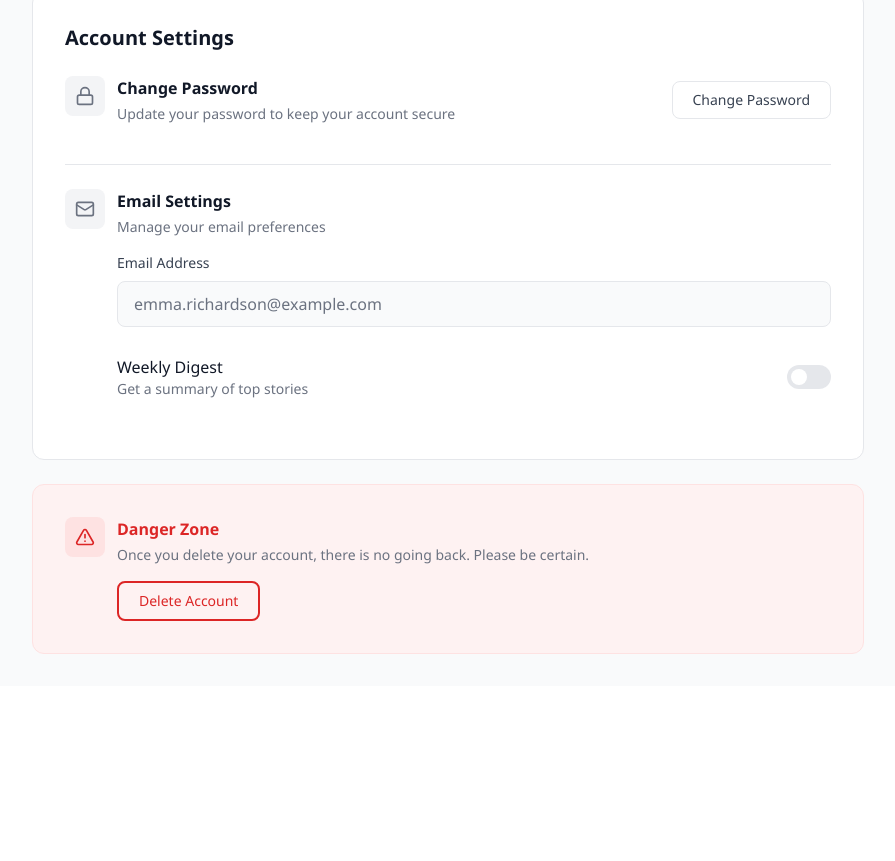
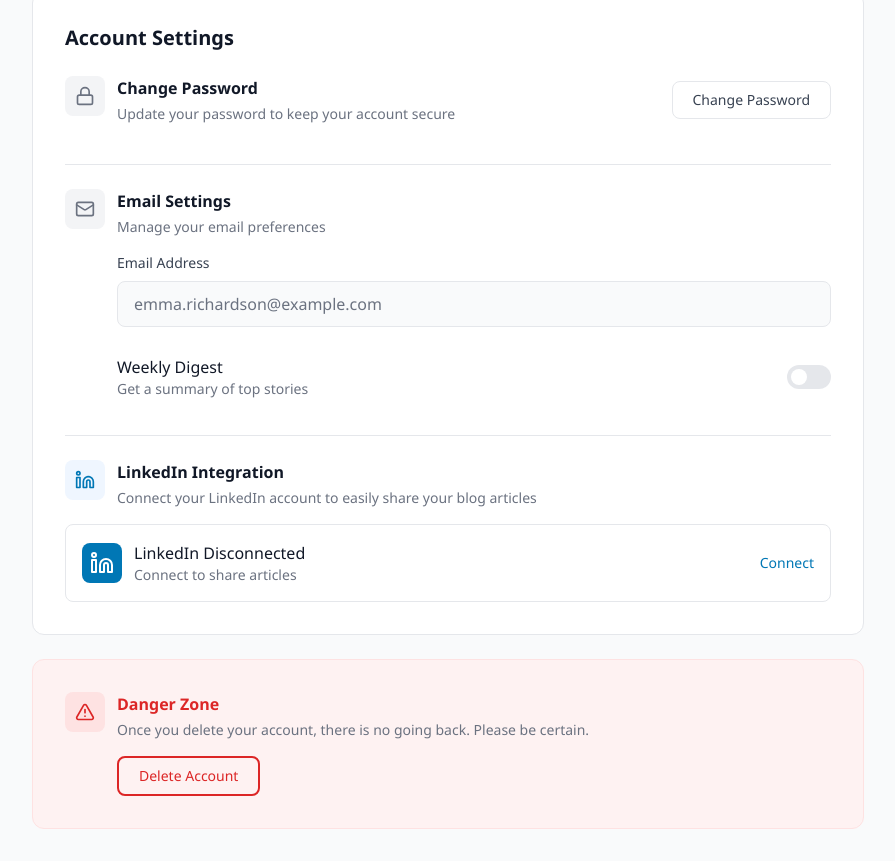
Before and after one commit to dulanprabashwara/software-project-, a Next.js app in the folder easy-blogger/: page /profile/edit in a window 1280 px wide. Shown: the part 795-1656 px from the top of the page, without its empty margins (192-1087 px from the left). Before the commit the page ends 1481 px from the top, so only its background shows below. Built offline with nearby package versions, Linux system fonts and the light colour scheme.

Commit message:
Added about section in the user profile page

```diff
--- a/easy-blogger/app/(main)/profile/edit/page.jsx
+++ b/easy-blogger/app/(main)/profile/edit/page.jsx
@@ -2,6 +2,7 @@
 
 import { useState, useRef } from "react";
 import { useRouter } from "next/navigation";
+import Link from "next/link";
 import {
   Camera,
   Lock,
@@ -280,12 +281,12 @@ export default function EditProfilePage() {
                 </p>
               </div>
             </div>
-            <button
-              onClick={() => router.push("/subscription/manage")}
+            <Link
+              href="/subscription/manage"
               className="px-6 py-2.5 bg-[#111827] hover:bg-[#374151] text-white rounded-full text-sm font-medium transition-colors whitespace-nowrap ml-4"
             >
               Manage Subscription
-            </button>
+            </Link>
           </div>
         </div>
       ) : (
@@ -453,6 +454,53 @@ export default function EditProfilePage() {
             </div>
           </div>
         </div>
+
+        {/* LinkedIn Integration */}
+        <div className="pt-6 mt-6 border-t border-[#E5E7EB]">
+          <div className="flex items-start gap-3 mb-4">
+            <div className="w-10 h-10 bg-[#EFF6FF] rounded-lg flex items-center justify-center">
+              <Linkedin className="w-5 h-5 text-[#0077B5]" />
+            </div>
+            <div>
+              <h3 className="font-semibold text-[#111827] mb-1">
+                LinkedIn Integration
+              </h3>
+              <p className="text-sm text-[#6B7280]">
+                Connect your LinkedIn account to easily share your blog articles
+              </p>
+            </div>
+          </div>
+
+          <div className="bg-white border border-[#E5E7EB] rounded-lg p-4 flex items-center justify-between">
+            <div className="flex items-center gap-3">
+              <div className="w-10 h-10 bg-[#0077B5] rounded-lg flex items-center justify-center">
+                <Linkedin className="w-6 h-6 text-white" />
+              </div>
+              <div>
+                <p className="font-medium text-[#111827]">
+                  {linkedInConnected
+                    ? "LinkedIn Connected"
+                    : "LinkedIn Disconnected"}
+                </p>
+                <p className="text-sm text-[#6B7280]">
+                  {linkedInConnected
+                    ? "Share articles directly to your LinkedIn profile"
+                    : "Connect to share articles"}
+                </p>
+              </div>
+            </div>
+            <button
+              onClick={() => setLinkedInConnected(!linkedInConnected)}
+              className={`text-sm font-medium transition-colors ${
+                linkedInConnected
+                  ? "text-red-500 hover:text-red-600"
+                  : "text-[#0077B5] hover:text-[#006097]"
+              }`}
+            >
+              {linkedInConnected ? "Disconnect" : "Connect"}
+            </button>
+          </div>
+        </div>
       </div>
 
       {/* Danger Zone Card */}
--- a/easy-blogger/app/(main)/profile/page.jsx
+++ b/easy-blogger/app/(main)/profile/page.jsx
@@ -3,6 +3,7 @@
 
 import { useState, useRef, useEffect } from "react";
 import Link from "next/link";
+import { Edit, Trash2 } from "lucide-react";
 import { useSubscription } from "../../subscription/SubscriptionContext";
 import ArticleCard from "../../../components/article/ArticleCard";
 
@@ -24,6 +25,11 @@ export default function ProfilePage() {
 
   const [showMenu, setShowMenu] = useState(false);
   const menuRef = useRef(null);
+
+  // About Section State
+  const [aboutText, setAboutText] = useState("");
+  const [isEditingAbout, setIsEditingAbout] = useState(false);
+  const [hasAbout, setHasAbout] = useState(false);
 
   useEffect(() => {
     const handleClickOutside = (event) => {
@@ -86,6 +92,36 @@ export default function ProfilePage() {
     document.body.removeChild(textArea);
   };
 
+  // About Section Handlers
+  const handleGetStartedAbout = () => {
+    setIsEditingAbout(true);
+  };
+
+  const handleSaveAbout = () => {
+    if (aboutText.trim()) {
+      setHasAbout(true);
+      setIsEditingAbout(false);
+    }
+  };
+
+  const handleCancelAbout = () => {
+    setIsEditingAbout(false);
+    if (!hasAbout) {
+      setAboutText("");
+    }
+  };
+
+  const handleEditAbout = () => {
+    setIsEditingAbout(true);
+  };
+
+  const handleDeleteAbout = () => {
+    if (confirm("Are you sure you want to delete your bio?")) {
+      setHasAbout(false);
+      setAboutText("");
+    }
+  };
+
   // Mock articles data
   const articles = [
     {
@@ -123,8 +159,14 @@ export default function ProfilePage() {
   return (
     <div className="flex h-full w-full">
       {/* Main Content Area */}
-      <div className="flex-1 border-r border-[#E5E7EB] overflow-y-auto h-[calc(100vh-64px)] scrollbar-hide">
-        <div className="max-w-3xl mx-auto px-8 py-8">
+      <div
+        className="flex-1 overflow-y-auto h-[calc(100vh-64px)] relative"
+        style={{ scrollbarWidth: "none", msOverflowStyle: "none" }}
+      >
+        {/* Masking Strip for Green Line Artifact */}
+        <div className="absolute top-0 right-0 w-3 h-full bg-white z-50 pointer-events-none" />
+
+        <div className="max-w-3xl mx-auto px-8 py-8 pr-12">
           {/* Profile Header */}
           <div className="flex items-center justify-between mb-6">
             <h1
@@ -208,19 +250,80 @@ export default function ProfilePage() {
             </div>
           ) : (
             <div className="py-8">
-              {/* About Section - Empty State */}
-              <div className="border border-[#E5E7EB] rounded-lg p-8 text-center max-w-xl mx-auto">
+              {/* About Section Logic */}
+              {!hasAbout && !isEditingAbout ? (
+                /* Empty State */
+                <div className="border border-[#E5E7EB] rounded-lg p-8 text-center max-w-xl mx-auto bg-[#F9FAFB] relative z-10 overflow-hidden">
                   <h3 className="text-lg font-semibold text-[#111827] mb-3">
                     Tell the world about yourself
                   </h3>
                   <p className="text-[#6B7280] text-sm mb-6 leading-relaxed">
-                  Here's where you can share more about yourself: your history,
-                  work experience, accomplishments, interests, dreams, and more.
+                    Here's where you can share more about yourself: your
+                    history, work experience, accomplishments, interests,
+                    dreams, and more.
                   </p>
-                <button className="px-6 py-2.5 border border-[#111827] text-[#111827] rounded-full text-sm font-medium hover:bg-[#111827] hover:text-white transition-colors duration-150">
+                  <button
+                    onClick={handleGetStartedAbout}
+                    className="px-6 py-2.5 border border-[#111827] text-[#111827] rounded-full text-sm font-medium hover:bg-[#111827] hover:text-white transition-colors duration-150"
+                  >
                     Get started
                   </button>
                 </div>
+              ) : isEditingAbout ? (
+                /* Edit Mode */
+                <div className="max-w-xl mx-auto relative z-10 overflow-hidden p-1">
+                  <label className="block text-sm font-semibold text-[#374151] mb-2">
+                    About You
+                  </label>
+                  <textarea
+                    value={aboutText}
+                    onChange={(e) => setAboutText(e.target.value)}
+                    rows={6}
+                    className="w-full px-4 py-3 border border-[#E5E7EB] rounded-lg text-[#111827] focus:outline-none focus:ring-2 focus:ring-[#1ABC9C] focus:border-transparent resize-none mb-4 bg-white"
+                    placeholder="Tell your story..."
+                  />
+                  <div className="flex gap-3 justify-end">
+                    <button
+                      onClick={handleCancelAbout}
+                      className="px-6 py-2 border border-black text-black rounded-full text-sm font-medium hover:bg-gray-50 transition-colors"
+                    >
+                      Cancel
+                    </button>
+                    <button
+                      onClick={handleSaveAbout}
+                      disabled={!aboutText.trim()}
+                      className="px-6 py-2 bg-[#1ABC9C] hover:bg-[#17a589] text-white rounded-full text-sm font-medium transition-colors disabled:opacity-50"
+                    >
+                      Save
+                    </button>
+                  </div>
+                </div>
+              ) : (
+                /* View Mode */
+                <div className="max-w-xl mx-auto group relative z-10 overflow-hidden">
+                  <div className="border border-[#E5E7EB] rounded-lg p-8 bg-white mb-3">
+                    <div className="prose prose-slate max-w-none text-[#374151] leading-relaxed whitespace-pre-wrap">
+                      {aboutText}
+                    </div>
+                  </div>
+
+                  {/* Action Buttons - Below the box */}
+                  <div className="flex justify-end gap-3 px-1 opacity-0 group-hover:opacity-100 transition-opacity duration-200">
+                    <button
+                      onClick={handleDeleteAbout}
+                      className="px-6 py-2 border border-black text-black rounded-full text-sm font-medium hover:bg-gray-50 transition-colors"
+                    >
+                      Delete
+                    </button>
+                    <button
+                      onClick={handleEditAbout}
+                      className="px-6 py-2 bg-[#1ABC9C] hover:bg-[#17a589] text-white rounded-full text-sm font-medium transition-colors"
+                    >
+                      Edit
+                    </button>
+                  </div>
+                </div>
+              )}
             </div>
           )}
         </div>
```
Lines whose indentation alone changed are shown as unchanged.
